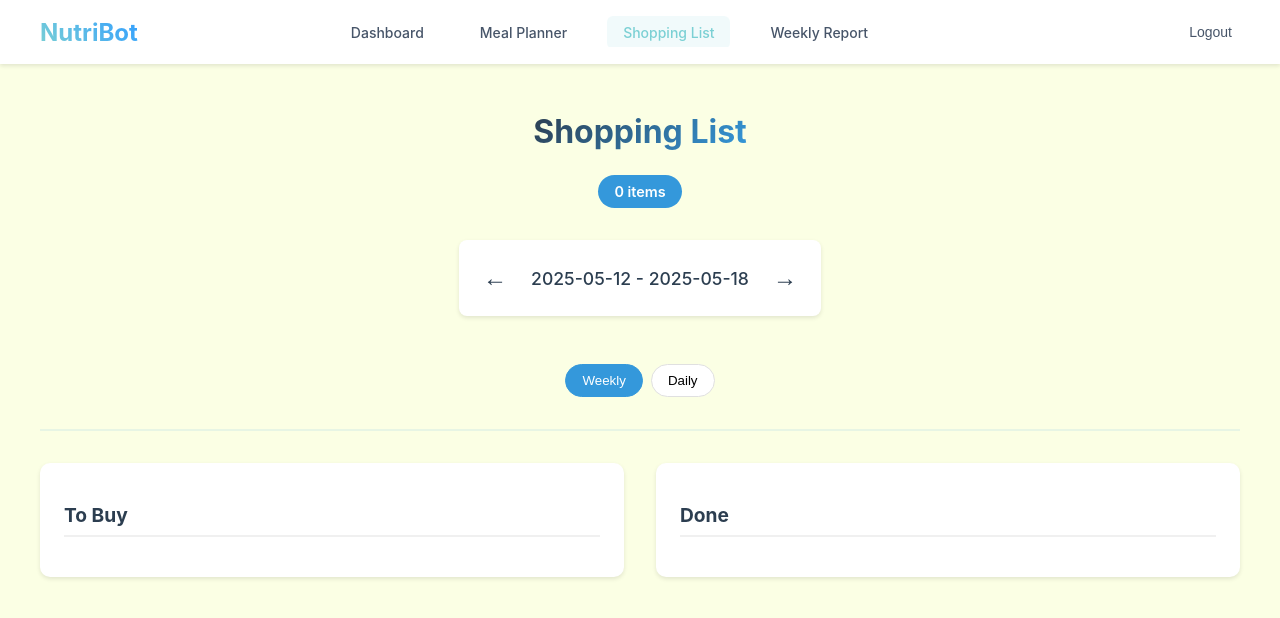
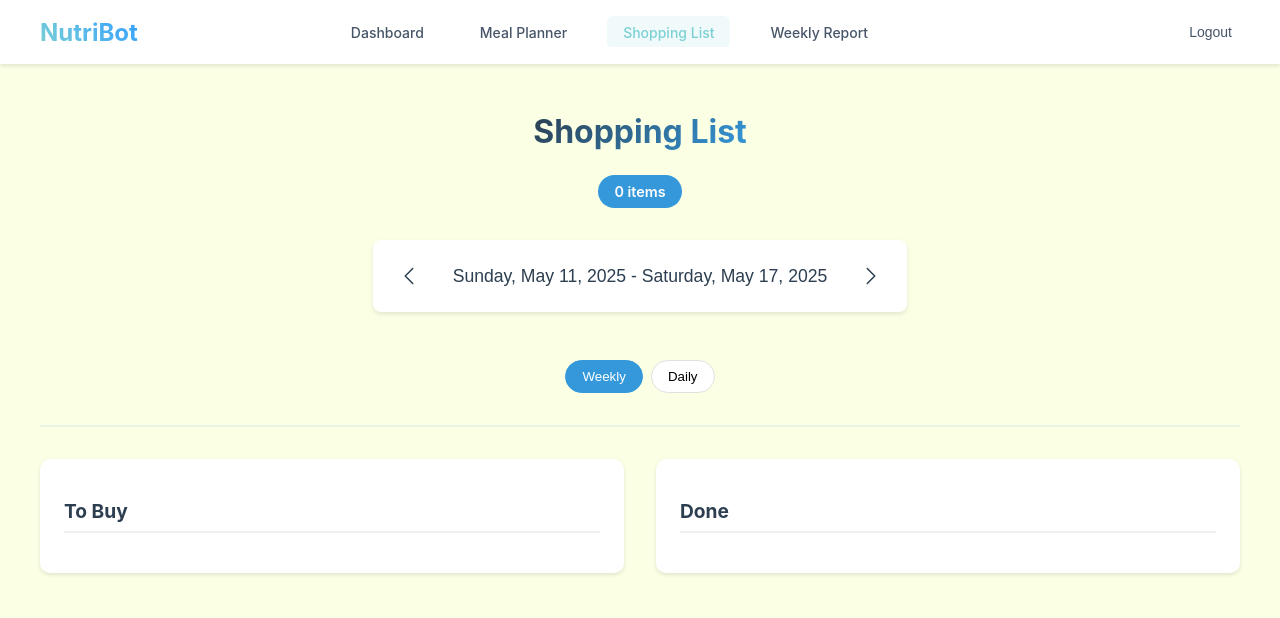
Before and after one commit to mattthao4/NutriBot, a React (Create React App) app: page /shopping-list in a window 1280 px wide. Shown: the top 618 px of the page. Built offline with nearby package versions, Linux system fonts and the light colour scheme; sample sign-in values are in the browser's storage.

Commit message:
fixed meal-planner styling and updated shopping list to now reflect week selection

```diff
--- a/src/pages/ShoppingList.css
+++ b/src/pages/ShoppingList.css
@@ -88,26 +88,119 @@
   align-items: center;
   gap: 1rem;
   margin-bottom: 1rem;
+  background: white;
+  padding: 0.75rem 1.5rem;
+  border-radius: 10px;
+  box-shadow: 0 2px 4px rgba(0, 0, 0, 0.1);
+  position: relative;
+  z-index: 1;
 }
 
-.nav-button {
+.week-range-container {
+  position: relative;
+  z-index: 2;
+}
+
+.week-range-button {
+  display: flex;
+  align-items: center;
+  gap: 0.5rem;
   background: none;
   border: none;
-  font-size: 1.5rem;
   cursor: pointer;
-  color: #2c3e50;
   padding: 0.5rem;
-  transition: color 0.2s;
+  border-radius: 8px;
+  transition: all 0.2s;
 }
 
-.nav-button:hover {
-  color: #3498db;
+.week-range-button:hover {
+  background: #f0f2f5;
 }
 
 .week-range {
   font-size: 1.1rem;
   color: #2c3e50;
   font-weight: 500;
+  min-width: 300px;
+  text-align: center;
+}
+
+.calendar-container {
+  position: absolute;
+  top: 100%;
+  left: 50%;
+  transform: translateX(-50%);
+  z-index: 1000;
+  margin-top: 0.5rem;
+  background: white;
+  border-radius: 10px;
+  box-shadow: 0 4px 12px rgba(0, 0, 0, 0.15);
+  padding: 1rem;
+  pointer-events: auto;
+}
+
+.custom-calendar {
+  font-family: inherit;
+}
+
+.custom-calendar .react-datepicker__header {
+  background-color: #f8f9fa;
+  border-bottom: 1px solid #e9ecef;
+  border-top-left-radius: 8px;
+  border-top-right-radius: 8px;
+}
+
+.custom-calendar .react-datepicker__day--selected {
+  background-color: #3498db;
+  border-radius: 50%;
+}
+
+.custom-calendar .react-datepicker__day--keyboard-selected {
+  background-color: #3498db;
+  border-radius: 50%;
+}
+
+.custom-calendar .react-datepicker__day:hover {
+  background-color: #f0f2f5;
+  border-radius: 50%;
+}
+
+.custom-calendar .react-datepicker__week-number {
+  color: #6c757d;
+  font-weight: 500;
+}
+
+.nav-button {
+  background: none;
+  border: none;
+  cursor: pointer;
+  color: #2c3e50;
+  padding: 0.5rem;
+  transition: all 0.2s;
+  border-radius: 50%;
+  display: flex;
+  align-items: center;
+  justify-content: center;
+  width: 40px;
+  height: 40px;
+  position: relative;
+  z-index: 3;
+  pointer-events: auto;
+}
+
+.nav-button:hover {
+  background: #f0f2f5;
+  color: #3498db;
+}
+
+.nav-button:active {
+  transform: scale(0.95);
+}
+
+.nav-button svg {
+  width: 24px;
+  height: 24px;
+  pointer-events: none;
 }
 
 .view-toggle {
@@ -310,31 +403,34 @@
 
 .day-selector {
   display: flex;
-  flex-wrap: wrap;
   gap: 0.5rem;
   margin-top: 1rem;
+  justify-content: center;
+  flex-wrap: wrap;
 }
 
 .day-button {
   padding: 0.5rem 1rem;
-  border: 2px solid var(--primary-1);
-  background: var(--white);
-  color: var(--primary-1);
+  border: 1px solid #e0e0e0;
+  background: white;
+  color: #2c3e50;
   cursor: pointer;
-  border-radius: var(--radius);
-  transition: all 0.2s ease;
+  border-radius: 20px;
+  transition: all 0.2s;
   font-weight: 500;
   font-size: 0.9rem;
 }
 
 .day-button:hover {
-  background-color: var(--primary-1);
-  color: var(--white);
+  background: #f0f2f5;
+  border-color: #3498db;
+  color: #3498db;
 }
 
 .day-button.active {
-  background-color: var(--primary-1);
-  color: var(--white);
+  background: #3498db;
+  color: white;
+  border-color: #3498db;
 }
 
 .macro-charts {
--- a/src/pages/ShoppingList.js
+++ b/src/pages/ShoppingList.js
@@ -3,6 +3,8 @@ import { XMarkIcon, ChevronLeftIcon, ChevronRightIcon } from '@heroicons/react/2
 import { useNavigate } from 'react-router-dom';
 import { useRecoilState } from 'recoil';
 import { mealPlanState, currentWeekState, formatDate } from '../recoil/atoms';
+import DatePicker from 'react-datepicker';
+import "react-datepicker/dist/react-datepicker.css";
 import '../styles/theme.css';
 import './ShoppingList.css';
 
@@ -11,8 +13,9 @@ const ShoppingList = () => {
   const [checkedItems, setCheckedItems] = useState({});
   const [mealPlan] = useRecoilState(mealPlanState);
   const [currentWeek, setCurrentWeek] = useRecoilState(currentWeekState);
-  const [viewMode, setViewMode] = useState('weekly'); // 'weekly' or 'daily'
+  const [viewMode, setViewMode] = useState('weekly');
   const [selectedDay, setSelectedDay] = useState(null);
+  const [showCalendar, setShowCalendar] = useState(false);
 
   // Load checked items from localStorage on component mount
   useEffect(() => {
@@ -31,38 +34,62 @@ const ShoppingList = () => {
   const getWeekDates = () => {
     const dates = [];
     const currentDate = new Date(currentWeek);
+    // Set to Sunday
+    const day = currentDate.getDay();
+    currentDate.setDate(currentDate.getDate() - day);
     currentDate.setHours(0, 0, 0, 0);
+
     for (let i = 0; i < 7; i++) {
-      dates.push(new Date(currentDate));
+      const newDate = new Date(currentDate);
+      dates.push(newDate);
       currentDate.setDate(currentDate.getDate() + 1);
     }
     return dates;
   };
 
-  // Get the start and end dates of the current week
   const weekDates = getWeekDates();
   const weekStart = weekDates[0];
   const weekEnd = weekDates[6];
 
-  const handlePreviousWeek = () => {
-    const newWeekStart = new Date(weekStart);
-    newWeekStart.setDate(newWeekStart.getDate() - 7);
-    setCurrentWeek(newWeekStart);
+  const formatDisplayDate = (date) => {
+    return date.toLocaleDateString('en-US', {
+      weekday: 'long',
+      month: 'long',
+      day: 'numeric',
+      year: 'numeric'
+    });
   };
 
-  const handleNextWeek = () => {
-    const newWeekStart = new Date(weekStart);
-    newWeekStart.setDate(newWeekStart.getDate() + 7);
-    setCurrentWeek(newWeekStart);
+  const handleDateChange = (direction) => {
+    const newDate = new Date(currentWeek);
+    if (direction === 'next') {
+      newDate.setDate(newDate.getDate() + 7);
+    } else {
+      newDate.setDate(newDate.getDate() - 7);
+    }
+    console.log(`${direction} week:`, formatDate(newDate));
+    setCurrentWeek(formatDate(newDate));
+  };
+
+  const handleWeekSelect = (date) => {
+    setCurrentWeek(formatDate(date));
+    setShowCalendar(false);
   };
 
   const generateShoppingList = (plan) => {
+    if (!plan) return;
+
     const ingredients = new Map();
+    const weekStartStr = formatDate(weekStart);
+    const weekEndStr = formatDate(weekEnd);
 
     // Process all meals in the plan
     Object.entries(plan).forEach(([day, meals]) => {
       // Skip if we're in daily view and this isn't the selected day
       if (viewMode === 'daily' && selectedDay && day !== selectedDay) return;
+
+      // Skip if the day is outside our current week
+      if (day < weekStartStr || day > weekEndStr) return;
 
       Object.entries(meals).forEach(([mealType, recipes]) => {
         recipes.forEach(recipe => {
@@ -74,13 +101,13 @@ const ShoppingList = () => {
                 const existing = ingredients.get(key);
                 ingredients.set(key, {
                   ...existing,
-                  quantity: existing.quantity + (ingredient.quantity || 1),
+                  quantity: existing.quantity + (Number(ingredient.quantity) || 1),
                   recipes: [...existing.recipes, recipe.name]
                 });
               } else {
                 ingredients.set(key, {
                   name: ingredient.name,
-                  quantity: ingredient.quantity || 1,
+                  quantity: Number(ingredient.quantity) || 1,
                   unit: ingredient.unit || '',
                   recipes: [recipe.name]
                 });
@@ -94,9 +121,10 @@ const ShoppingList = () => {
     setShoppingList(Array.from(ingredients.values()));
   };
 
+  // Update shopping list when meal plan, view mode, selected day, or current week changes
   useEffect(() => {
     generateShoppingList(mealPlan);
-  }, [mealPlan, viewMode, selectedDay]);
+  }, [mealPlan, viewMode, selectedDay, currentWeek]);
 
   const handleCheckItem = (itemName) => {
     setCheckedItems(prev => {
@@ -112,12 +140,12 @@ const ShoppingList = () => {
     setCheckedItems({});
   };
 
-  const handleRemoveItem = (category, itemName) => {
+  const handleRemoveItem = (itemName) => {
     setShoppingList(prevList => prevList.filter(item => item.name !== itemName));
   };
 
   const handleClearAll = () => {
-    setShoppingList({});
+    setShoppingList([]);
     setCheckedItems({});
   };
 
@@ -143,20 +171,55 @@ const ShoppingList = () => {
           </span>
         </div>
         <div className="week-navigation">
-          <button onClick={handlePreviousWeek} className="nav-button">
-            ←
+          <button
+            onClick={() => handleDateChange('prev')}
+            className="nav-button"
+            type="button"
+          >
+            <ChevronLeftIcon className="w-5 h-5" />
           </button>
-          <span className="week-range">
-            {formatDate(weekStart)} - {formatDate(weekEnd)}
-          </span>
-          <button onClick={handleNextWeek} className="nav-button">
-            →
+          <div className="week-range-container">
+            <button
+              className="week-range-button"
+              onClick={() => setShowCalendar(!showCalendar)}
+              type="button"
+            >
+              <span className="week-range">
+                {viewMode === 'weekly'
+                  ? `${formatDisplayDate(weekStart)} - ${formatDisplayDate(weekEnd)}`
+                  : selectedDay
+                    ? formatDisplayDate(new Date(selectedDay))
+                    : 'Select a day'}
+              </span>
+            </button>
+            {showCalendar && (
+              <div className="calendar-container">
+                <DatePicker
+                  selected={new Date(currentWeek)}
+                  onChange={handleWeekSelect}
+                  inline
+                  calendarClassName="custom-calendar"
+                  showWeekNumbers
+                  showWeekPicker
+                />
+              </div>
+            )}
+          </div>
+          <button
+            onClick={() => handleDateChange('next')}
+            className="nav-button"
+            type="button"
+          >
+            <ChevronRightIcon className="w-5 h-5" />
           </button>
         </div>
         <div className="view-toggle">
           <button
             className={`toggle-button ${viewMode === 'weekly' ? 'active' : ''}`}
-            onClick={() => setViewMode('weekly')}
+            onClick={() => {
+              setViewMode('weekly');
+              setSelectedDay(null);
+            }}
           >
             Weekly
           </button>
@@ -167,6 +230,19 @@ const ShoppingList = () => {
             Daily
           </button>
         </div>
+        {viewMode === 'daily' && (
+          <div className="day-selector">
+            {weekDates.map((date) => (
+              <button
+                key={date.toISOString()}
+                className={`day-button ${selectedDay === formatDate(date) ? 'active' : ''}`}
+                onClick={() => setSelectedDay(formatDate(date))}
+              >
+                {date.toLocaleDateString('en-US', { weekday: 'short' })}
+              </button>
+            ))}
+          </div>
+        )}
       </div>
 
       <div className="shopping-list-grid">
@@ -185,10 +261,12 @@ const ShoppingList = () => {
                       className="item-checkbox"
                     />
                     <span className="item-name">{item.name}</span>
-                    <span className="item-quantity">{item.quantity}</span>
+                    <span className="item-quantity">
+                      {item.quantity} {item.unit}
+                    </span>
                   </div>
                   <button
-                    onClick={() => handleRemoveItem('default', item.name)}
+                    onClick={() => handleRemoveItem(item.name)}
                     className="remove-button"
                   >
                     ×
@@ -213,10 +291,12 @@ const ShoppingList = () => {
                       className="item-checkbox"
                     />
                     <span className="item-name">{item.name}</span>
-                    <span className="item-quantity">{item.quantity}</span>
+                    <span className="item-quantity">
+                      {item.quantity} {item.unit}
+                    </span>
                   </div>
                   <button
-                    onClick={() => handleRemoveItem('default', item.name)}
+                    onClick={() => handleRemoveItem(item.name)}
                     className="remove-button"
                   >
                     ×
```
Also changed, not shown: src/pages/MealPlanner.css (+12 -7 lines).
